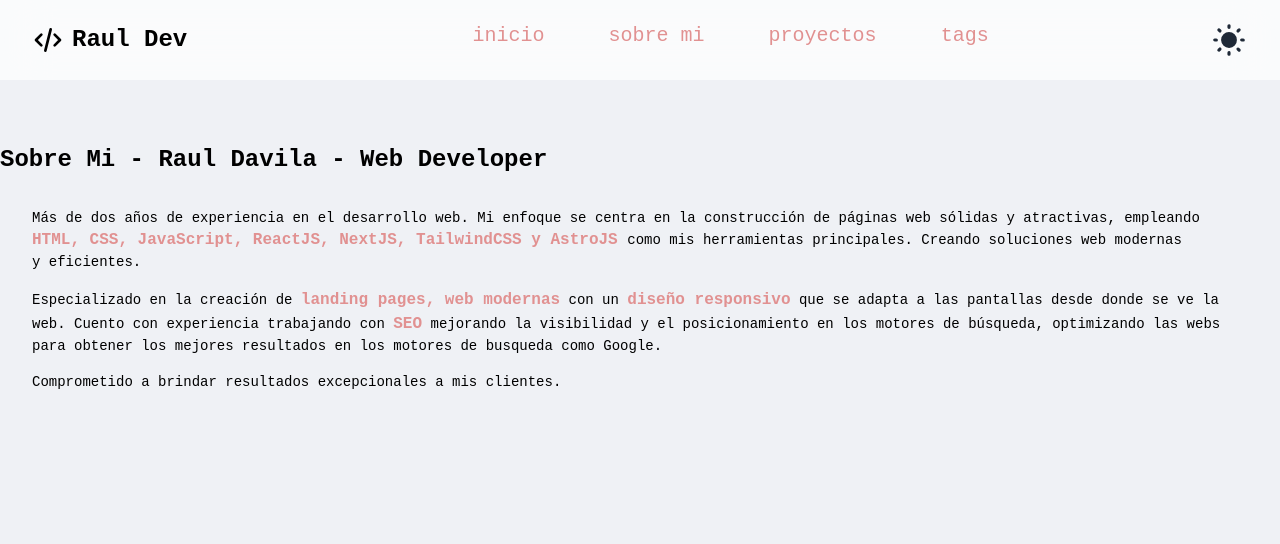
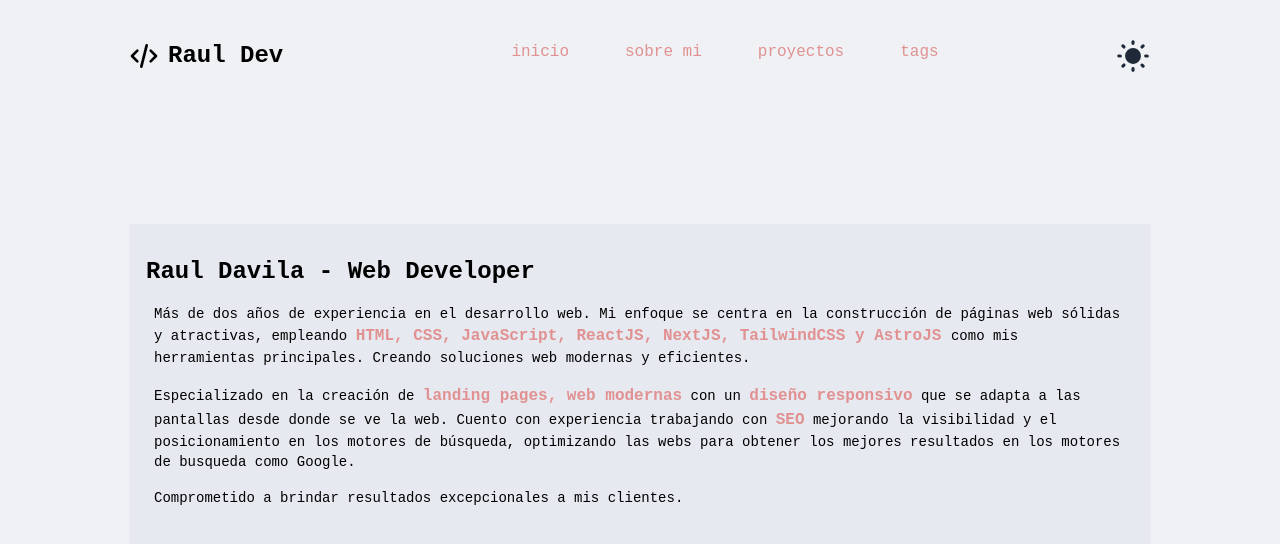
Before and after one commit to magoMercurio/next-portfolio-2024, a Next.js app: page /about in a window 1280 px wide. Shown: the top 544 px of the page. Built offline with nearby package versions, Linux system fonts and the light colour scheme.

Commit message:
styling header

```diff
--- a/src/app/about/page.jsx
+++ b/src/app/about/page.jsx
@@ -1,16 +1,16 @@
 
 
 export const metadata = {
-  title: "sobre mi - raul davila - web developer",
+  title: "raul davila - web developer",
   description: "creación de landing pages, web modernas con un diseño responsivo y un código limpiamente legible. Cuento con experiencia trabajando con SEO mejorando la visibilidad y el posicionamiento en los motores de búsqueda, optimizando las webs para obtener los mejores resultados en los motores de busqueda como Google",
 };
 
 export default function AboutPage() {
   return (
-    <main>
+    <main className="section max-w-[1020px]">
       <h1>{metadata.title}</h1>
 
-      <article className="flex flex-col  mx-8 mt-8">
+      <article className="flex flex-col  mx-2 mt-4">
         <p className=" mb-4">
           Más de dos años de experiencia en el desarrollo web. Mi enfoque se
           centra en la construcción de páginas web sólidas y atractivas,
--- a/src/app/globals.css
+++ b/src/app/globals.css
@@ -8,7 +8,7 @@
     @apply scroll-smooth
   }
   body {
-    @apply font-mono;
+    @apply font-mono max-w-6xl mx-auto flex flex-col min-h-screen pt-8 px-8
   }
 
   main {
@@ -32,7 +32,7 @@
 @layer components {
 
   .navLink {
-    @apply text-xl  transition delay-100 text-[#e19191] dark:text-green-200  hover:underline block py-2 px-3 cursor-pointer
+    @apply  text-xl md:text-base transition delay-100 text-[#e19191] dark:text-green-200  hover:underline block py-2 px-3 cursor-pointer
   }
 
   .btn-cta {
@@ -43,4 +43,7 @@
     @apply font-semibold text-base text-[#e19191] dark:text-green-200
   }
 
+  .section {
+    @apply bg-[#e6e9ef] dark:bg-[#303132] px-4 py-8  shadow-sm
+  }
 }
--- a/src/components/ui/Header.jsx
+++ b/src/components/ui/Header.jsx
@@ -17,19 +17,19 @@ export function Header() {
   const [isOpen, setIsOpen] = useState(false);
 
   return (
-    <header className="bg-white border-gray-200 dark:bg-gray-900 mb-24">
-      <nav className="w-full h-20 top-0 flex flex-wrap justify-center items-center fixed bg-white/95 lg:bg-white/70 dark:bg-[#1f2023]/95 dark:lg:bg-[#1f2023]/70 z-40 lg:backdrop-blur-xl">
-        <div className="w-full flex justify-between items-center relative ">
+    <header className=" w-full mx-auto">
+      <nav className=" max-w-screen-6xl flex flex-row justify-center items-center">
+        <div className=" w-screen md:w-full max-w-screen-6xl flex items-center justify-between">
           <Link href="/">
-            <article className="flex flex-row gap-2 ml-8">
+            <article className="flex flex-row gap-2 ml-8 min-w-48">
               <LogoIcon className={` w-8 h-8 dark:text-yellow-400`} />
               <h2 className="text-2xl font-bold">Raul Dev</h2>
             </article>
           </Link>
-          <div className="hidden md:flex lg:items-center h-full pl-12 pb-2 gap-10 ml-8 mr-4">
+          <div className="hidden md:flex lg:items-center pb-2 gap-8 ml-8 mr-4">
             {navbarLinks.map(({ href, label, ariaLabel }) => (
               <Link
-                className="navLink "
+                className="navLink"
                 href={href}
                 aria-label={ariaLabel}
                 key={label}
```
